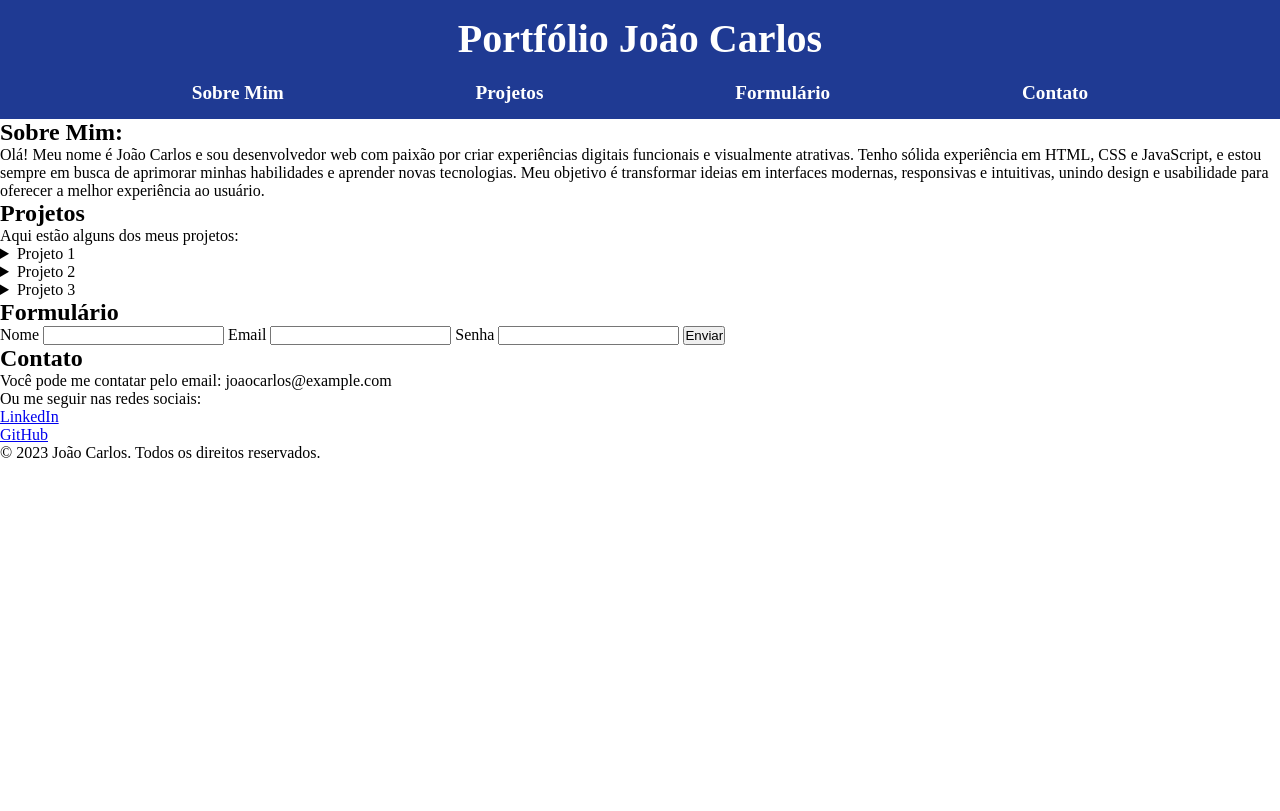
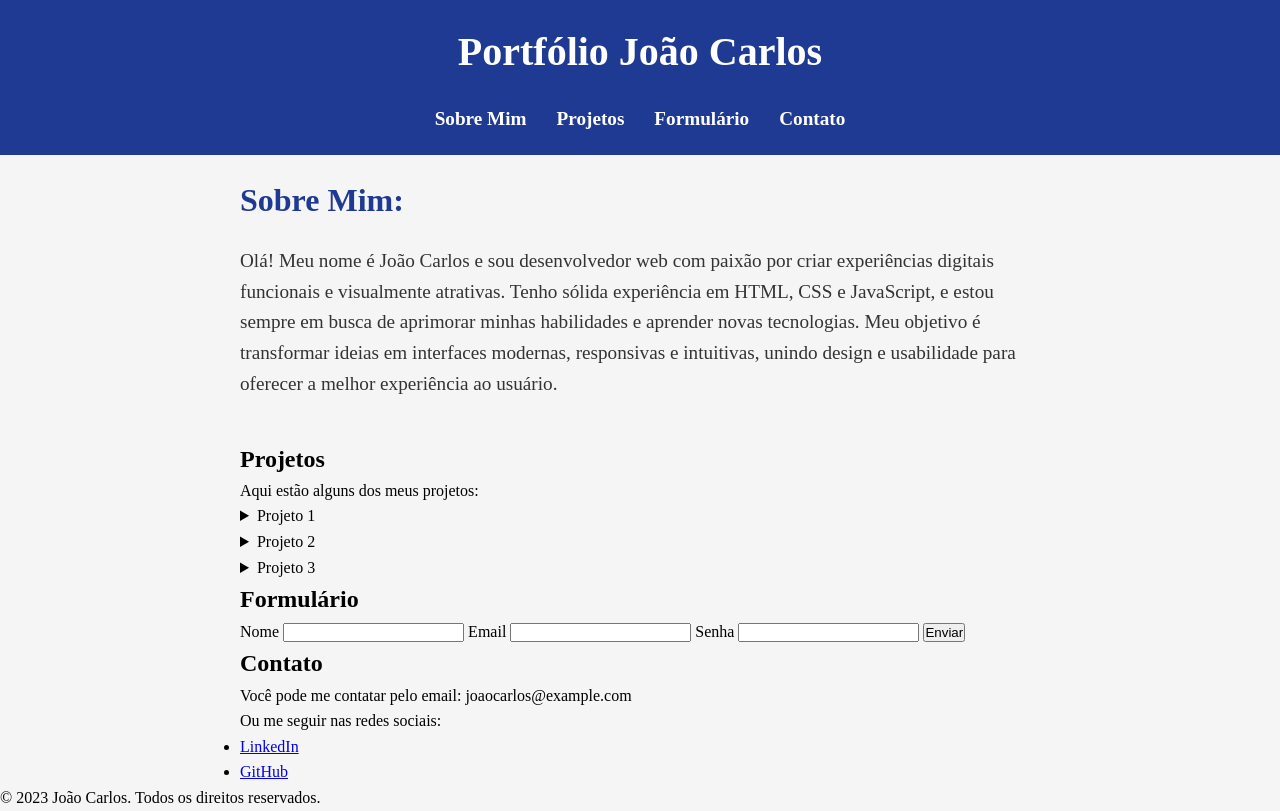
Before and after one commit to AdrianoATBS/atividadeAula-Portfolio, a plain HTML site: page index.html in a window 1280 px wide. Drawn offline with Linux system fonts and the light colour scheme; a web font is replaced by a local one.

Commit message:
style: adiciona estilo à seção sobre mim

```diff
--- a/css/style.css
+++ b/css/style.css
@@ -19,14 +19,21 @@ Cor de texto: #333333 -> Cinza escuro -> Texto principal
 
 body
 {
-
+    background-color: #F5F5F5;
+    line-height: 1.6;
+}
+.container
+{
+    width: 90%;
+    max-width: 800px;
     margin: 0 auto;
 }
 
 #menu
 {
-    padding: 15px 20px;
+    width: 100%;
     background-color: #1F3A93;
+    padding: 20px 0;
 }
 #menu h1
 {
@@ -38,9 +45,9 @@ body
 }
 #menu ul {
     display: flex;
-    gap: 20px;
-    flex-wrap: wrap;
-    justify-content: space-evenly;
+    gap: 30px;
+    justify-content: center;
+    list-style: none;
 }
 #menu ul li {
     list-style: none;
@@ -52,8 +59,27 @@ body
     font-size: 1.2em;
 }
 #menu ul li a:hover {
-    color: #c2b9d6;
+    color: #4A90E2;
 }
 #menu ul li a:active {
     color: #F2994A;
 }
+
+#sobre
+{
+    padding: 20px 0;
+}
+
+#sobre h2
+{
+    color: #1F3A93;
+    font-size: 2em;
+    font-family: 'MyCustomFont';
+
+}
+#sobre p
+{
+    color: #333333;
+    font-size: 1.2em;
+   margin:20px 0;
+}
```
